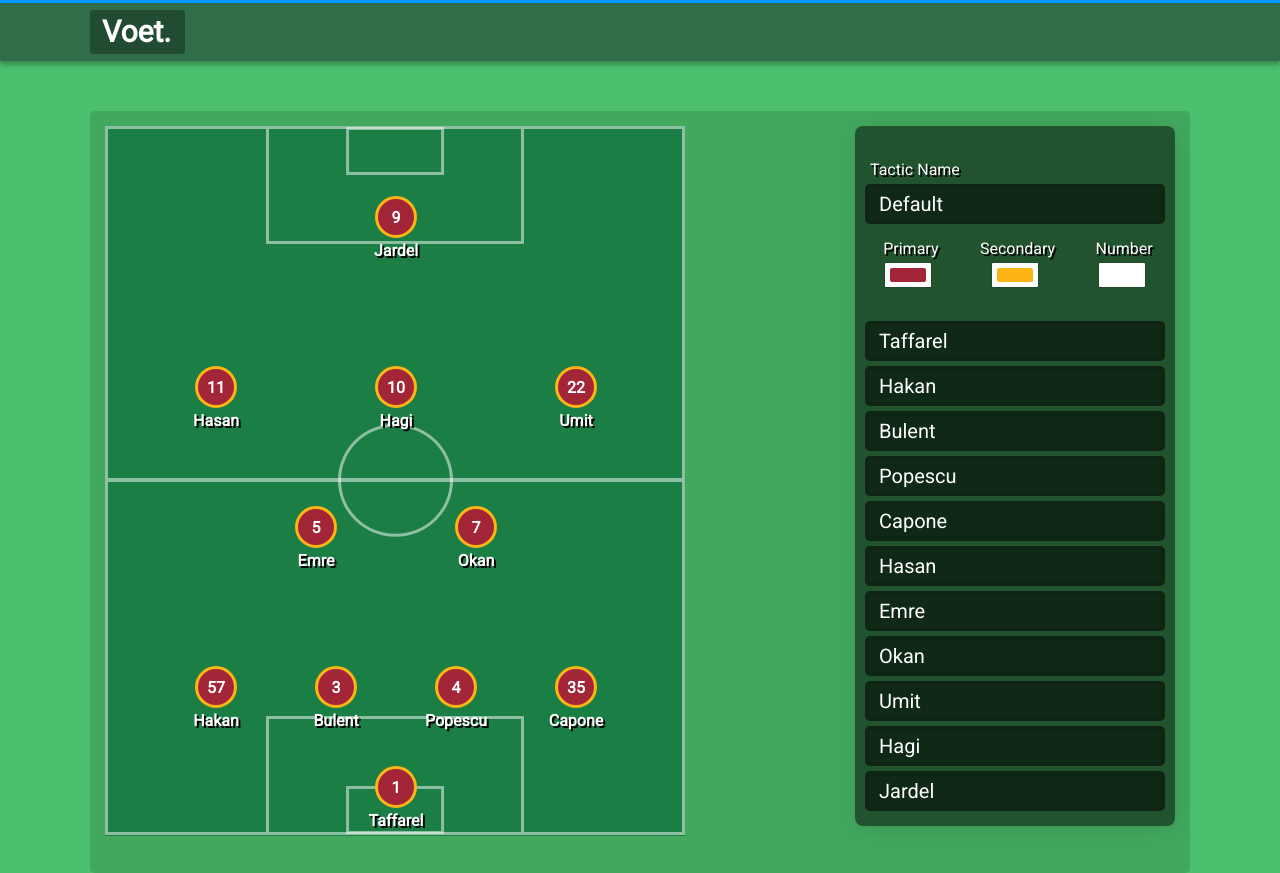
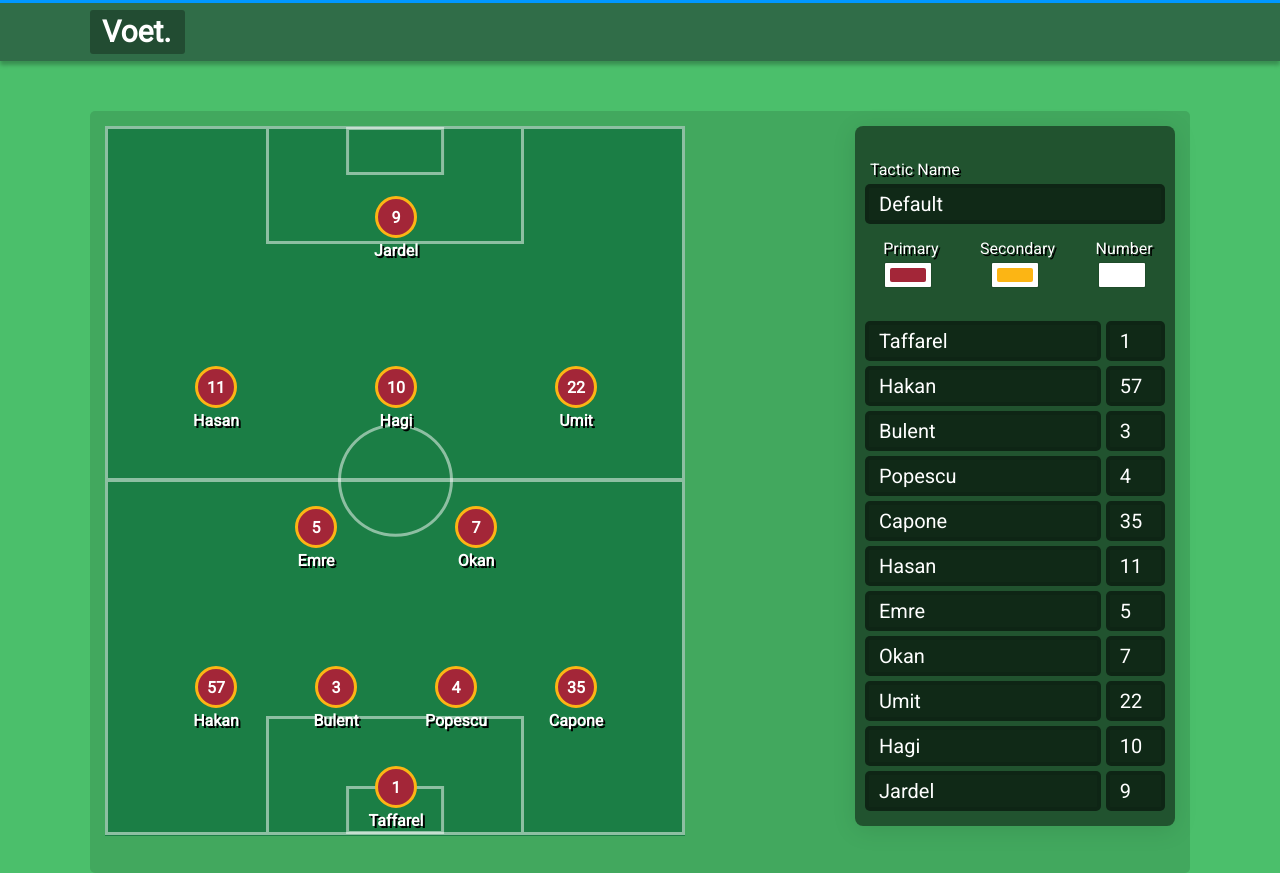
Before and after one commit to alperunal/lineup-builder, a React (Create React App) app: page / in a window 1280 px wide. Built offline with nearby package versions, Linux system fonts and the light colour scheme.

Commit message:
edit number

```diff
--- a/src/components/Player/Player.tsx
+++ b/src/components/Player/Player.tsx
@@ -18,11 +18,6 @@ interface IStyleProps {
   x: number;
   y: number;
 }
-
-const isValidNumber = (num: string): boolean => {
-  const playerNum = parseInt(num, 10);
-  return playerNum > 0 && playerNum < 100;
-};
 
 const Player = ({
   name,
--- a/src/components/Squad/Squad.tsx
+++ b/src/components/Squad/Squad.tsx
@@ -14,13 +14,20 @@ interface IProps {
 }
 
 const Squad = ({ players, editPlayer }: IProps) => {
+  const isValidNumber = (num: string): boolean => {
+    const playerNum = parseInt(num, 10);
+    return playerNum > 0 && playerNum < 100;
+  };
+
   return (
     <Wrapper>
       <div>
         <PositionList>
           {players.map(player => (
-            <li>
+            <PositionListItem>
               <Input
+                type="text"
+                style={{ width: "80%", marginRight: "5px" }}
                 spellCheck={false}
                 value={player.name}
                 onChange={event =>
@@ -32,7 +39,20 @@ const Squad = ({ players, editPlayer }: IProps) => {
                   )
                 }
               />
-            </li>
+              <Input
+                type="number"
+                style={{ width: "20%" }}
+                value={player.num}
+                onChange={event =>
+                  editPlayer(
+                    player.id,
+                    player.name,
+                    parseInt(event.target.value ? event.target.value : "0", 10),
+                    player.position,
+                  )
+                }
+              />
+            </PositionListItem>
           ))}
         </PositionList>
       </div>
@@ -43,6 +63,7 @@ const Squad = ({ players, editPlayer }: IProps) => {
 const Wrapper = styled.div`
   box-sizing: border-box;
   padding: 10px;
+  max-width: 320px;
 `;
 
 const Select = styled.select`
@@ -58,7 +79,7 @@ const Select = styled.select`
 `;
 
 const Input = styled.input`
-  width: 300px;
+  /* width: 300px; */
   padding-left: 10px;
   height: 40px;
   background: rgba(0, 0, 0, 0.5);
@@ -81,4 +102,8 @@ const PositionList = styled.ul`
   padding: 0;
 `;
 
+const PositionListItem = styled.li`
+  display: flex;
+`;
+
 export default Squad;
```
